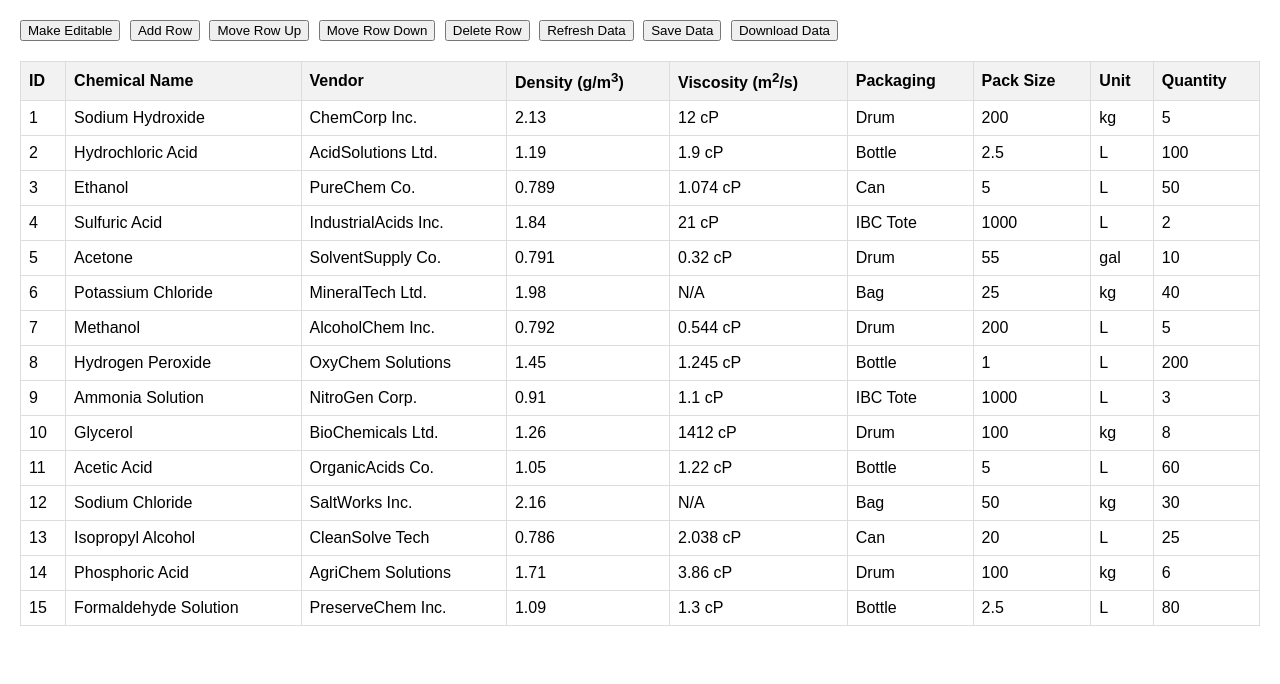
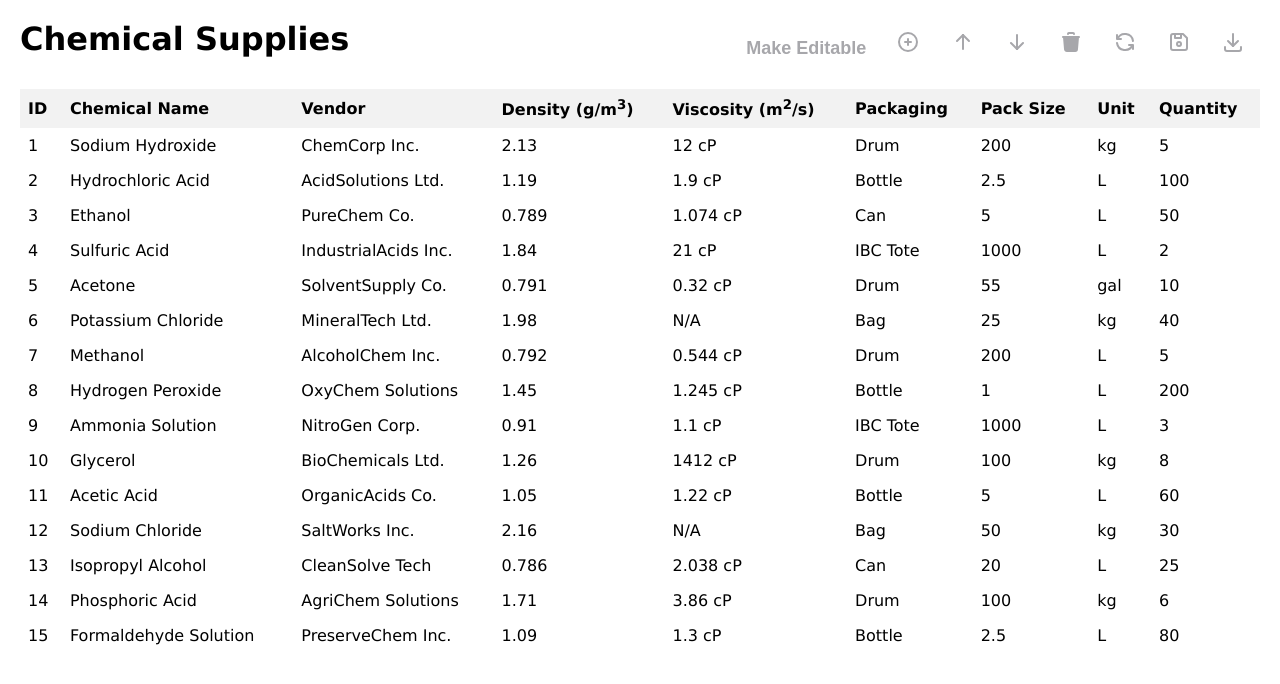
Before and after one commit to parthvyas7/chemical-supplies-table, a plain HTML site: page index.html in a window 1280 px wide. Drawn offline with Linux system fonts and the light colour scheme.

Commit message:
Improved styling

```diff
--- a/index.html
+++ b/index.html
@@ -7,15 +7,146 @@
     <title>Interactive Chemical table</title>
   </head>
   <body>
-    <div class="toolbar">
-      <button onclick="makeEditable()" id="editableBtn">Make Editable</button>
-      <button onclick="addRow()">Add Row</button>
-      <button onclick="moveRowUp()">Move Row Up</button>
-      <button onclick="moveRowDown()">Move Row Down</button>
-      <button onclick="deleteRow()">Delete Row</button>
-      <button onclick="refreshData()">Refresh Data</button>
-      <button onclick="saveData()">Save Data</button>
-      <button onclick="downloadData()">Download Data</button>
+    <div class="header">
+      <h1>Chemical Supplies</h1>
+      <div class="toolbar">
+        <button title="Make Editable" onclick="makeEditable()" id="editableBtn">
+          Make Editable
+        </button>
+        <button title="Add Row" onclick="addRow()">
+          <svg
+            xmlns="http://www.w3.org/2000/svg"
+            width="24"
+            height="24"
+            viewBox="0 0 24 24"
+            fill="none"
+            stroke="currentColor"
+            stroke-width="2"
+            stroke-linecap="round"
+            stroke-linejoin="round"
+            class="icon icon-tabler icons-tabler-outline icon-tabler-circle-plus"
+          >
+            <path stroke="none" d="M0 0h24v24H0z" fill="none" />
+            <path d="M3 12a9 9 0 1 0 18 0a9 9 0 0 0 -18 0" />
+            <path d="M9 12h6" />
+            <path d="M12 9v6" />
+          </svg>
+        </button>
+        <button title="Move Row Up" onclick="moveRowUp()">
+          <svg
+            xmlns="http://www.w3.org/2000/svg"
+            width="24"
+            height="24"
+            viewBox="0 0 24 24"
+            fill="none"
+            stroke="currentColor"
+            stroke-width="2"
+            stroke-linecap="round"
+            stroke-linejoin="round"
+            class="icon icon-tabler icons-tabler-outline icon-tabler-arrow-up"
+          >
+            <path stroke="none" d="M0 0h24v24H0z" fill="none" />
+            <path d="M12 5l0 14" />
+            <path d="M18 11l-6 -6" />
+            <path d="M6 11l6 -6" />
+          </svg>
+        </button>
+        <button title="Move Row Down" onclick="moveRowDown()">
+          <svg
+            xmlns="http://www.w3.org/2000/svg"
+            width="24"
+            height="24"
+            viewBox="0 0 24 24"
+            fill="none"
+            stroke="currentColor"
+            stroke-width="2"
+            stroke-linecap="round"
+            stroke-linejoin="round"
+            class="icon icon-tabler icons-tabler-outline icon-tabler-arrow-down"
+          >
+            <path stroke="none" d="M0 0h24v24H0z" fill="none" />
+            <path d="M12 5l0 14" />
+            <path d="M18 13l-6 6" />
+            <path d="M6 13l6 6" />
+          </svg>
+        </button>
+        <button title="Delete Row" onclick="deleteRow()">
+          <svg
+            xmlns="http://www.w3.org/2000/svg"
+            width="24"
+            height="24"
+            viewBox="0 0 24 24"
+            fill="currentColor"
+            class="icon icon-tabler icons-tabler-filled icon-tabler-trash"
+          >
+            <path stroke="none" d="M0 0h24v24H0z" fill="none" />
+            <path
+              d="M20 6a1 1 0 0 1 .117 1.993l-.117 .007h-.081l-.919 11a3 3 0 0 1 -2.824 2.995l-.176 .005h-8c-1.598 0 -2.904 -1.249 -2.992 -2.75l-.005 -.167l-.923 -11.083h-.08a1 1 0 0 1 -.117 -1.993l.117 -.007h16z"
+            />
+            <path
+              d="M14 2a2 2 0 0 1 2 2a1 1 0 0 1 -1.993 .117l-.007 -.117h-4l-.007 .117a1 1 0 0 1 -1.993 -.117a2 2 0 0 1 1.85 -1.995l.15 -.005h4z"
+            />
+          </svg>
+        </button>
+        <button title="Refresh Data" onclick="refreshData()">
+          <svg
+            xmlns="http://www.w3.org/2000/svg"
+            width="24"
+            height="24"
+            viewBox="0 0 24 24"
+            fill="none"
+            stroke="currentColor"
+            stroke-width="2"
+            stroke-linecap="round"
+            stroke-linejoin="round"
+            class="icon icon-tabler icons-tabler-outline icon-tabler-refresh"
+          >
+            <path stroke="none" d="M0 0h24v24H0z" fill="none" />
+            <path d="M20 11a8.1 8.1 0 0 0 -15.5 -2m-.5 -4v4h4" />
+            <path d="M4 13a8.1 8.1 0 0 0 15.5 2m.5 4v-4h-4" />
+          </svg>
+        </button>
+        <button title="Refresh Data" onclick="saveData()">
+          <svg
+            xmlns="http://www.w3.org/2000/svg"
+            width="24"
+            height="24"
+            viewBox="0 0 24 24"
+            fill="none"
+            stroke="currentColor"
+            stroke-width="2"
+            stroke-linecap="round"
+            stroke-linejoin="round"
+            class="icon icon-tabler icons-tabler-outline icon-tabler-device-floppy"
+          >
+            <path stroke="none" d="M0 0h24v24H0z" fill="none" />
+            <path
+              d="M6 4h10l4 4v10a2 2 0 0 1 -2 2h-12a2 2 0 0 1 -2 -2v-12a2 2 0 0 1 2 -2"
+            />
+            <path d="M12 14m-2 0a2 2 0 1 0 4 0a2 2 0 1 0 -4 0" />
+            <path d="M14 4l0 4l-6 0l0 -4" />
+          </svg>
+        </button>
+        <button title="Download Data" onclick="downloadData()">
+          <svg
+            xmlns="http://www.w3.org/2000/svg"
+            width="24"
+            height="24"
+            viewBox="0 0 24 24"
+            fill="none"
+            stroke="currentColor"
+            stroke-width="2"
+            stroke-linecap="round"
+            stroke-linejoin="round"
+            class="icon icon-tabler icons-tabler-outline icon-tabler-download"
+          >
+            <path stroke="none" d="M0 0h24v24H0z" fill="none" />
+            <path d="M4 17v2a2 2 0 0 0 2 2h12a2 2 0 0 0 2 -2v-2" />
+            <path d="M7 11l5 5l5 -5" />
+            <path d="M12 4l0 12" />
+          </svg>
+        </button>
+      </div>
     </div>
     <table id="chemicalTable">
       <thead>
--- a/index.js
+++ b/index.js
@@ -1,4 +1,4 @@
-let data = [], editable = false;
+let data = [], editable = false, selectedRow = null;
 
 fetch('./chemicals.json').then(res => res.json()).then(res => {
   data = res;
@@ -29,6 +29,7 @@ function renderTable() {
     });
     tbody.appendChild(tr);
   });
+  activeRow()
 }
 
 function sortTable(n) {
@@ -49,15 +50,13 @@ function sortTable(n) {
     switching = false;
     rows = table.rows;
 
-    // Loop through all table rows (except the first, which contains headers)
     for (i = 1; i < rows.length - 1; i++) {
       shouldSwitch = false;
       x = rows[i].getElementsByTagName("TD")[n];
       y = rows[i + 1].getElementsByTagName("TD")[n];
 
-      // Check if the column is numeric
       if (numericColumns.includes(n)) {
-        let valX = parseFloat(x.innerHTML) || 0; // Convert to float, fallback to 0
+        let valX = parseFloat(x.innerHTML) || 0;
         let valY = parseFloat(y.innerHTML) || 0;
 
         if (dir == "asc") {
@@ -72,7 +71,6 @@ function sortTable(n) {
           }
         }
       } else {
-        // String comparison for non-numeric columns
         if (dir == "asc") {
           if (x.innerHTML.toLowerCase() > y.innerHTML.toLowerCase()) {
             shouldSwitch = true;
@@ -88,12 +86,10 @@ function sortTable(n) {
     }
 
     if (shouldSwitch) {
-      // If a switch is needed, perform the switch
       rows[i].parentNode.insertBefore(rows[i + 1], rows[i]);
       switching = true;
       switchcount++;
     } else {
-      // If no switching has been done, switch the direction and repeat the process
       if (switchcount == 0 && dir == "asc") {
         dir = "desc";
         switching = true;
@@ -120,9 +116,6 @@ function addRow() {
 }
 
 function moveRowUp() {
-  const selectedRow = document.querySelector(
-    "#chemicalTable tbody tr:focus"
-  );
   if (selectedRow && selectedRow.previousElementSibling) {
     selectedRow.parentNode.insertBefore(
       selectedRow,
@@ -132,9 +125,6 @@ function moveRowUp() {
 }
 
 function moveRowDown() {
-  const selectedRow = document.querySelector(
-    "#chemicalTable tbody tr:focus"
-  );
   if (selectedRow && selectedRow.nextElementSibling) {
     selectedRow.parentNode.insertBefore(
       selectedRow.nextElementSibling,
@@ -144,9 +134,6 @@ function moveRowDown() {
 }
 
 function deleteRow() {
-  const selectedRow = document.querySelector(
-    "#chemicalTable tbody tr:focus"
-  );
   if (selectedRow) {
     const index = Array.from(selectedRow.parentNode.children).indexOf(
       selectedRow
@@ -190,3 +177,13 @@ function downloadData() {
   link.click();
   URL.revokeObjectURL(url);
 }
+
+function activeRow() {
+  document.querySelectorAll("#chemicalTable tr").forEach(row => {
+    row.addEventListener("click", function() {
+      document.querySelectorAll(".clicked-row").forEach(el => el.classList.remove("clicked-row"));
+      this.classList.add("clicked-row");
+      selectedRow = this;
+    });
+  });
+}
--- a/styles.css
+++ b/styles.css
@@ -1,16 +1,21 @@
 body {
-  font-family: Arial, sans-serif;
+  font-family: "Lucida Sans", "Lucida Sans Regular", "Lucida Grande",
+    "Lucida Sans Unicode", Geneva, Verdana, sans-serif;
   margin: 0;
   padding: 20px;
+}
+h1 {
+  margin-top: 0;
 }
 table {
   width: 100%;
   border-collapse: collapse;
-  margin-top: 20px;
+  margin-top: 10px;
+  border: none;
 }
 th,
 td {
-  border: 1px solid #ddd;
+  border: none;
   padding: 8px;
   text-align: left;
 }
@@ -20,6 +25,14 @@ th {
 }
 th:hover {
   background-color: #ddd;
+}
+tr:hover {
+  background-color: ghostwhite;
+  cursor: pointer;
+}
+.header {
+  display: flex;
+  justify-content: space-between;
 }
 .toolbar {
   margin-bottom: 10px;
@@ -31,3 +44,23 @@ th:hover {
   background-color: #fff9c4;
   outline: none;
 }
+.clicked-row {
+  background-color: #d9ebe9;
+}
+button {
+  background-color: transparent;
+  border: none;
+  border-radius: 8px;
+  padding: 10px;
+  cursor: pointer;
+  transition: background-color 0.2s;
+  color: rgb(167, 167, 171);
+}
+button:hover {
+  color: rgb(43, 65, 177);
+  background-color: #f1f2f3;
+}
+#editableBtn {
+  font-size: large;
+  font-weight: bold;
+}
```
